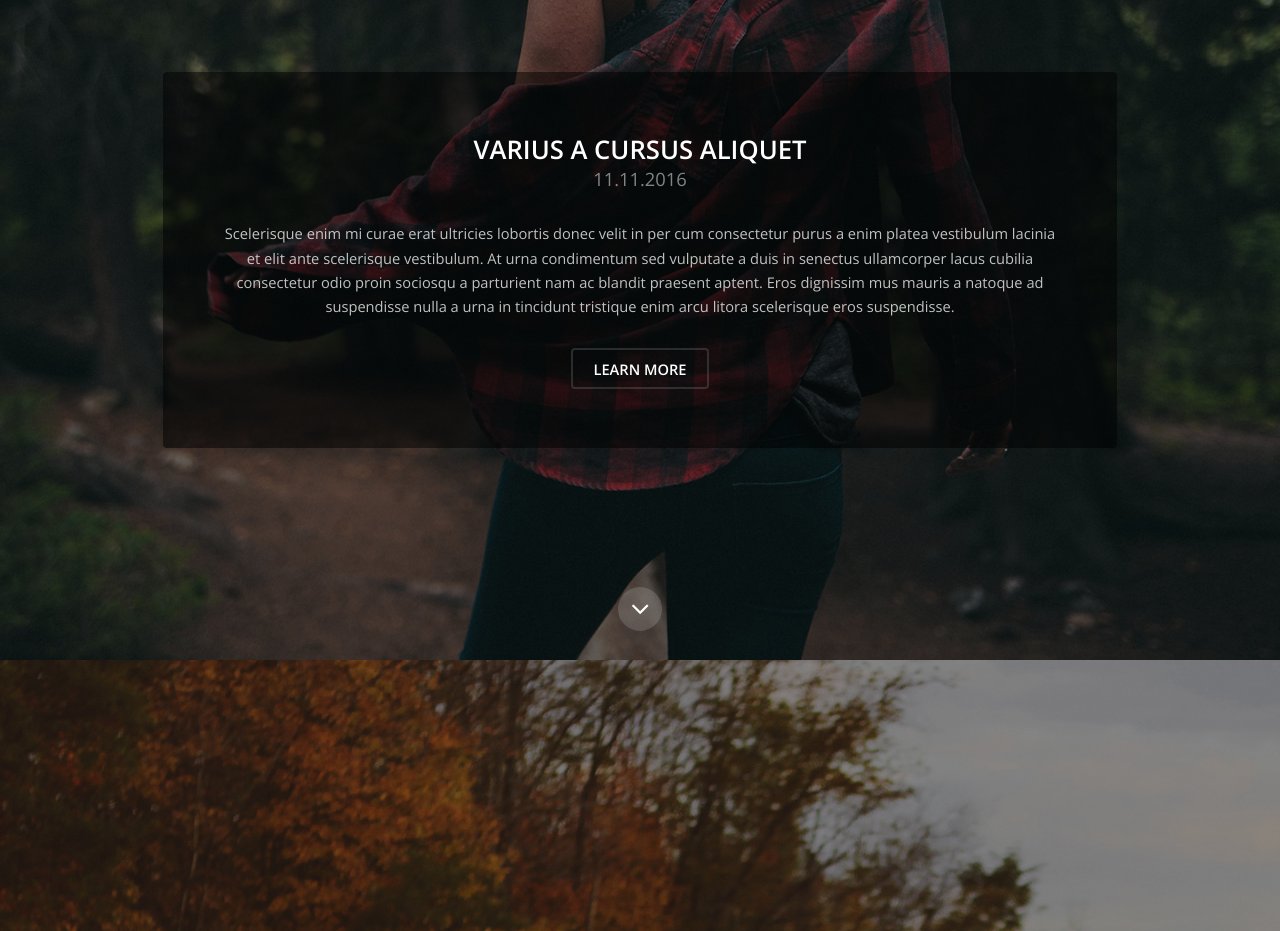
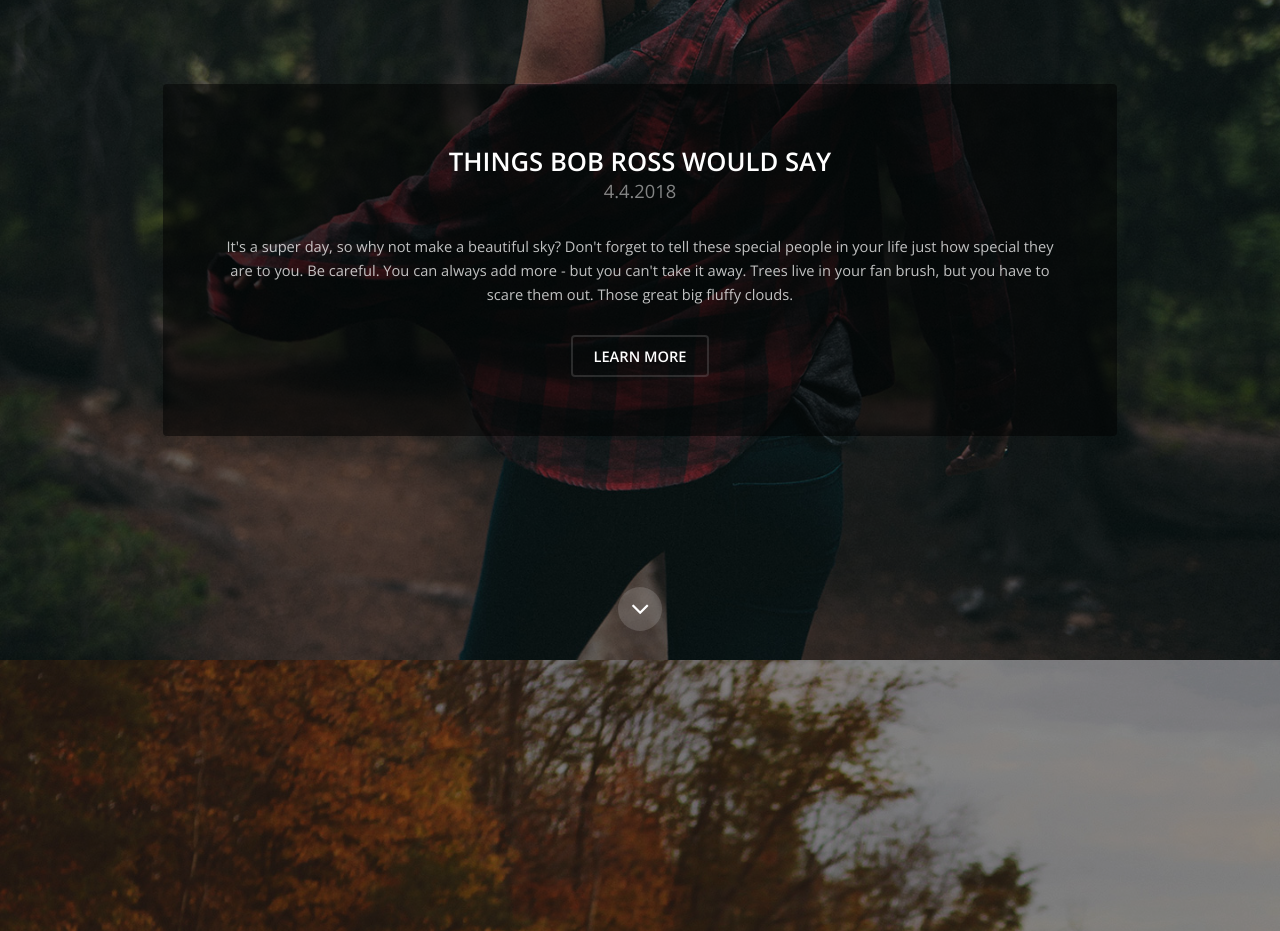
Before and after one commit to KansasCityWomeninTechnology/IntroVersionControl, a plain HTML site: page index.html in a window 1280 px wide. Shown: the part 2540-3471 px from the top of the page. Drawn offline with nearby package versions, Linux system fonts and the light colour scheme.

Commit message:
everybody can use a little Bob Ross in their lives

```diff
--- a/index.html
+++ b/index.html
@@ -86,11 +86,11 @@
 				<div class="inner">
 					<article class="box">
 						<header>
-							<h2>Varius a cursus aliquet</h2>
-							<p>11.11.2016</p>
+							<h2>Things Bob Ross Would Say</h2>
+							<p>4.4.2018</p>
 						</header>
 						<div class="content">
-							<p>Scelerisque enim mi curae erat ultricies lobortis donec velit in per cum consectetur purus a enim platea vestibulum lacinia et elit ante scelerisque vestibulum. At urna condimentum sed vulputate a duis in senectus ullamcorper lacus cubilia consectetur odio proin sociosqu a parturient nam ac blandit praesent aptent. Eros dignissim mus mauris a natoque ad suspendisse nulla a urna in tincidunt tristique enim arcu litora scelerisque eros suspendisse.</p>
+							<p>It's a super day, so why not make a beautiful sky? Don't forget to tell these special people in your life just how special they are to you. Be careful. You can always add more - but you can't take it away. Trees live in your fan brush, but you have to scare them out. Those great big fluffy clouds.</p>
 						</div>
 						<footer>
 							<a href="generic.html" class="button alt">Learn More</a>
```
